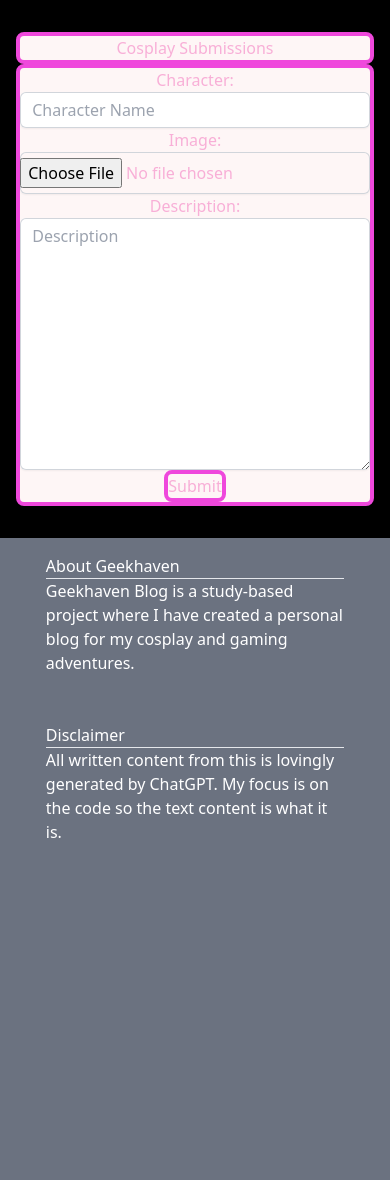
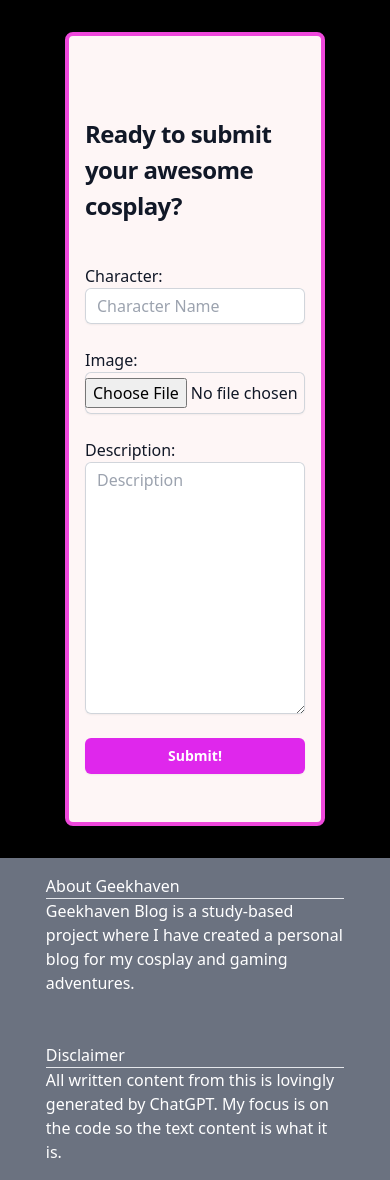
Before and after one commit to emmy-codes/geekhaven-blog, a Django app: page /cosplay_submissions/ in a window 390 px wide. Shown: the part 236-1416 px from the top of the page. Before the commit the page ends 1074 px from the top, so only its background shows below. Run offline with Django 4.2, Linux system fonts and the light colour scheme; style sheets or scripts are compiled from the project's sources; some libraries are stand-ins or nearby versions.

Commit message:
Fix cosplay_submissions form
using the same form structure from the login form to organize the fields

```diff
--- a/templates/cosplay_submissions.html
+++ b/templates/cosplay_submissions.html
@@ -3,20 +3,39 @@
 
 <!-- cosplay submission form -->
 
-<section class="mx-auto my-8 w-11/12 self-start text-purple-heart-300 md:w-8/12 lg:w-8/12">
-  <div>
-    <h1 class="rounded-lg border-4 border-solid border-purple-heart-500 bg-purple-heart-50 text-center">Cosplay Submissions</h1>
-      <form class="rounded-lg border-4 border-solid border-purple-heart-500 bg-purple-heart-50 text-center" method="post" enctype="multipart/form-data">
+<div
+  class="mx-auto my-8 grid grid-cols-3 gap-6 lg:pr-3 md:pr-3 grow-0 w-8/12 rounded-lg border-4 border-solid border-purple-heart-500 bg-purple-heart-50 shadow">
+  <div class="relative h-full flex-1 hidden lg:block md:block md:col-span-1 lg:col-span-2">
+    <img class="inset-0 h-full w-full rounded-bl-sm rounded-tl-sm object-cover z-10 relative"
+      src="https://sm.ign.com/ign_nordic/news/w/world-of-w/world-of-warcraft-unveils-2024-roadmap-up-to-start-of-the-wo_ekrf.jpg"
+      alt="" />
+  </div>
 
+  <div class="flex flex-1 flex-col justify-center px-4 py-12 lg:flex-none col-span-3 lg:col-span-1 md:col-span-2">
+    <div class="mx-auto w-full max-w-sm">
+      <h2 class="mt-8 text-2xl font-bold leading-9 tracking-tight text-gray-900">
+        Ready to submit your awesome cosplay?
+      </h2>
+
+      <div class="mt-10">
+        <form enctype="multipart/form-data" method="POST" class="space-y-6 text-gray-900">
           {% csrf_token %}
           {% if edit_mode %}
             {{ form.as_p }}
           {% else %}
             {{ cosplay_submission_form.as_p }}
           {% endif %}
-      <button class="rounded-lg border-4 border-solid border-purple-heart-500">Submit</button>
+
+
+          <div>
+            <button type="submit"
+              class="flex w-full justify-center rounded-md bg-purple-heart-600 px-3 py-1.5 text-sm font-semibold leading-6 text-white shadow-sm hover:bg-purple-heart-500 focus-visible:outline focus-visible:outline-2 focus-visible:outline-offset-2 focus-visible:outline-purple-heart-600">
+              Submit!
+            </button>
+          </div>
         </form>
       </div>
-
-</section>
+    </div>
+  </div>
+</div>
 {% endblock %}
```
Lines whose indentation alone changed are shown as unchanged.
